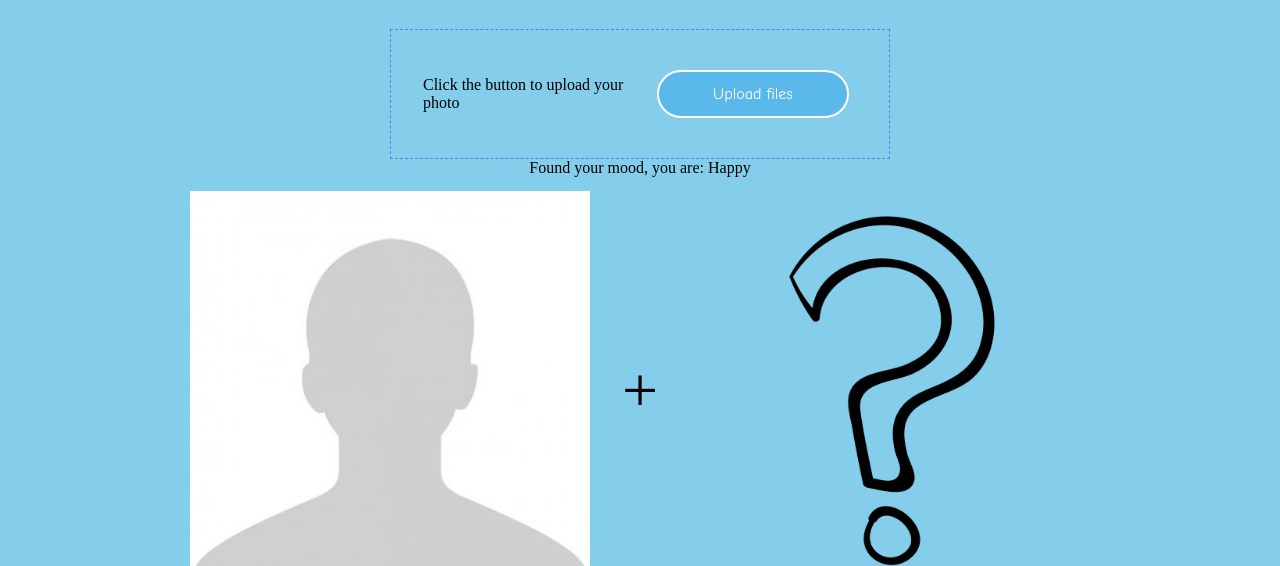
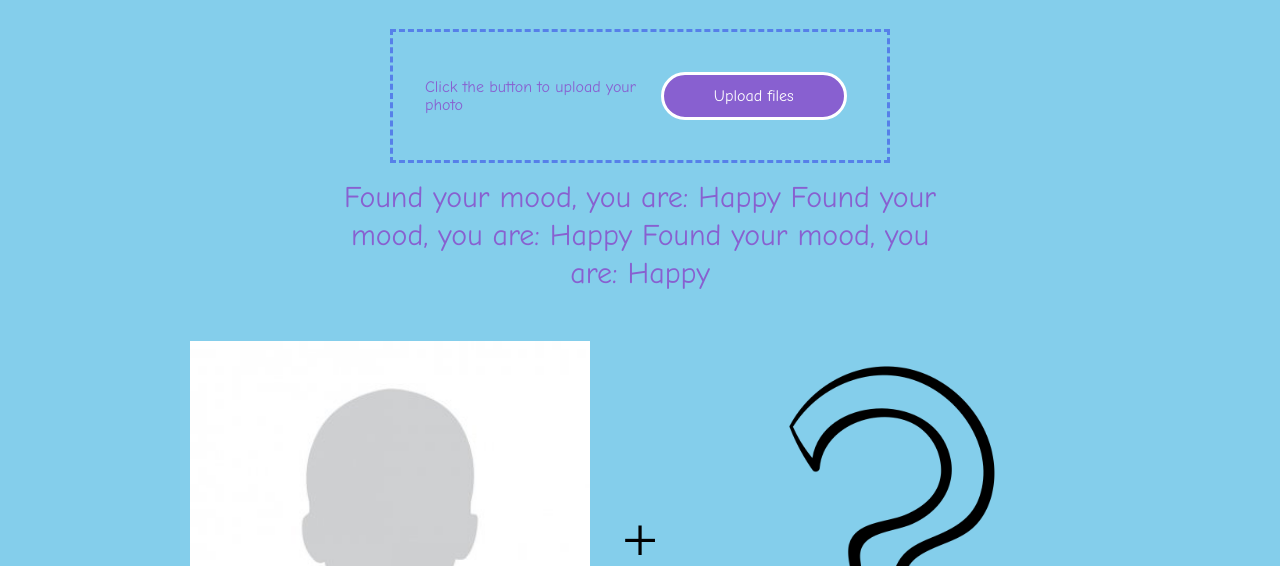
Before and after one commit to JasperJLeung/Memotion, a plain HTML site: page index.html in a window 1280 px wide. Shown: the part 234-800 px from the top of the page. Drawn offline with nearby package versions, Linux system fonts and the light colour scheme; a script that the page names is missing.

Commit message:
Second Netlify Pusht

```diff
--- a/index.html
+++ b/index.html
@@ -40,9 +40,8 @@
           <p class="mood__mood-text">Click the button to upload your photo</p>
           <button id="upload_widget" class="mood__cloudinary-button">Upload files</button>
         </div>
-
+        <p class="mood-results__mood-text">Found your mood, you are: Happy Found your mood, you are: Happy Found your mood, you are: Happy</p>
         <div class="mood-results">
-          <p class="mood-results__mood-text">Found your mood, you are: Happy</p>
           <div class="mood-results__image-container"><img class="mood-results__image" src="./images/maleAvatar.jpg" />
           </div>
           <div class="mood-results__concatenate"> + </div>
--- a/main.scss
+++ b/main.scss
@@ -92,7 +92,7 @@
     justify-content: center;
     align-items: center;
     position: relative;
-    border: 1px dashed #5680E9;
+    border: 3px dashed #5680E9;
 
 
     &__cloudinary-button {
@@ -100,12 +100,18 @@
         width: 200px;
         height: 48px;
         border-radius: 50px;
-        border: 2px solid white;
+        border: 3px solid white;
         color: white;
         font-size: 1rem;
         padding: 0 2rem;
-        background-color: #5ab9ea;
+        background-color: #8860D0;
         margin: 0.5rem;
+      }
+
+      &__mood-text {
+          font-family: "Comic Sans MS";
+          color:  #8860D0;
+
       }
 
   }
@@ -180,7 +186,12 @@
       }
 
     &__mood-text {
-        position: absolute;
-        top: 0;
+        text-align: center;
+        font-family: "Comic Sans MS";
+        font-size: 30px;
+        line-height: 38px;
+        color: #8860D0;
+        width: 50%;
+        margin: 1rem auto;
     }
   }
```
Also changed, not shown: main.css, main.min.css, 2 other files.
